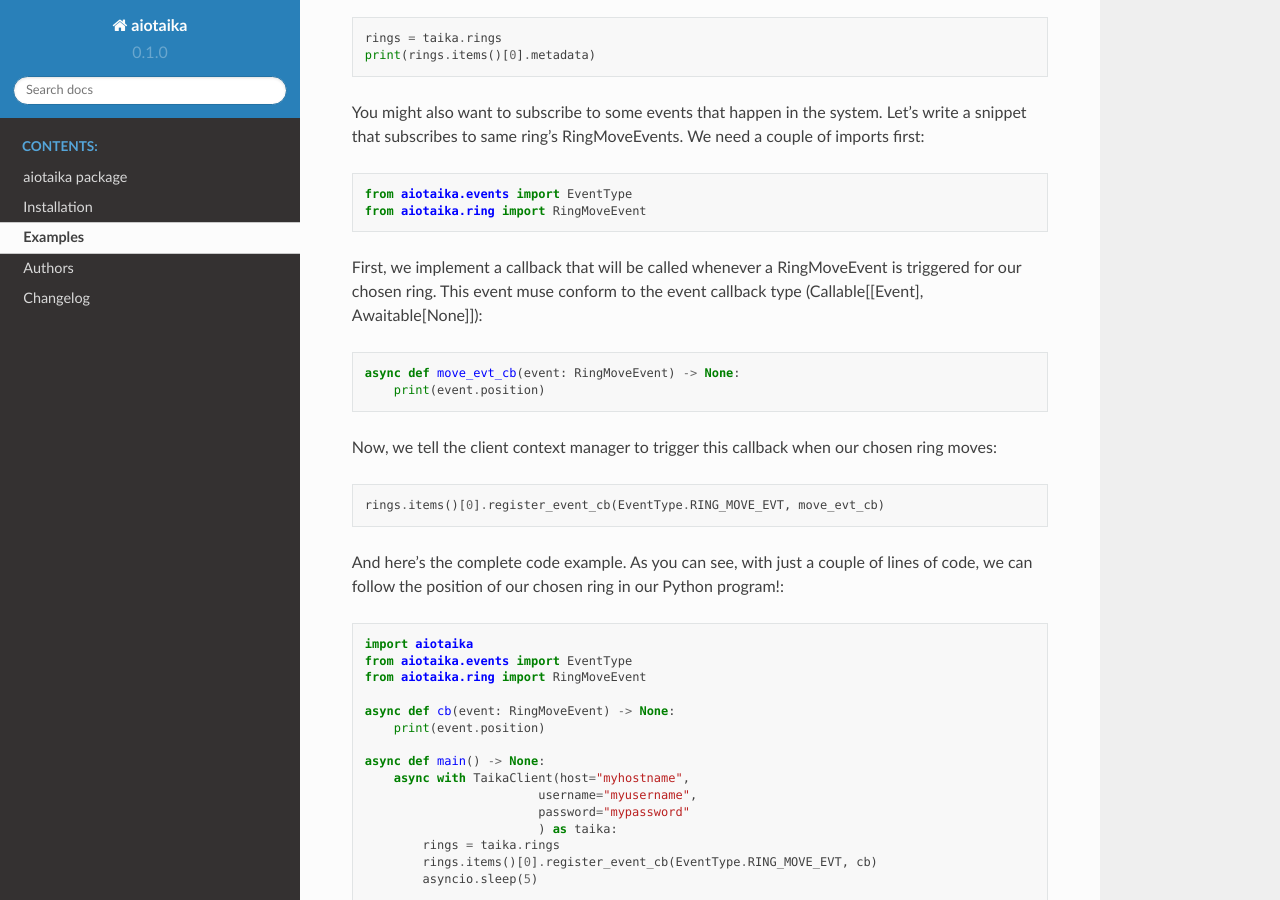
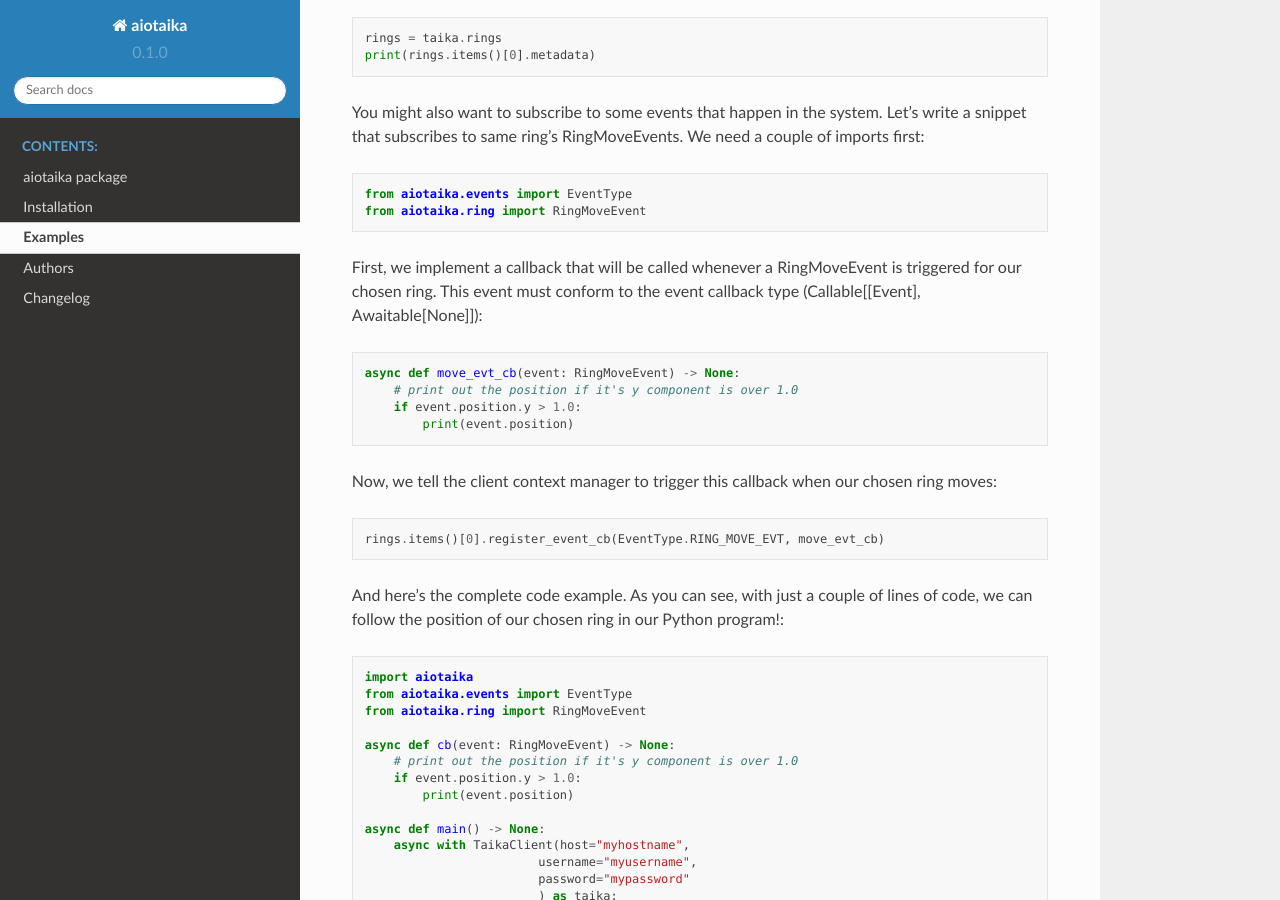
Before and after one commit to Taika-Tech/aiotaika-python, a Sphinx documentation site: the page built from docs/examples.rst, in a window 1280 px wide and 900 px high, scrolled down 823 px. Built offline with Sphinx 7.4.7 and the Read the Docs theme 2.0.0, drawn with Linux system fonts in a browser that asks for light colours.

Commit message:
Update documentation and its generation settings

```diff
--- a/docs/examples.rst
+++ b/docs/examples.rst
@@ -44,11 +44,13 @@ a couple of imports first::
     from aiotaika.ring import RingMoveEvent
 
 First, we implement a callback that will be called whenever a RingMoveEvent
-is triggered for our chosen ring. This event muse conform to the event
+is triggered for our chosen ring. This event must conform to the event
 callback type (Callable[[Event], Awaitable[None]])::
 
     async def move_evt_cb(event: RingMoveEvent) -> None:
-        print(event.position)
+        # print out the position if it's y component is over 1.0
+        if event.position.y > 1.0:
+            print(event.position)
 
 Now, we tell the client context manager to trigger this callback when our
 chosen ring moves::
@@ -64,7 +66,9 @@ program!::
     from aiotaika.ring import RingMoveEvent
 
     async def cb(event: RingMoveEvent) -> None:
-        print(event.position)
+        # print out the position if it's y component is over 1.0
+        if event.position.y > 1.0:
+            print(event.position)
 
     async def main() -> None:
         async with TaikaClient(host="myhostname",
```
Also changed, not shown: docs/requirements.txt (added, +65 -0 lines), .readthedocs.yaml, 4 other files.
